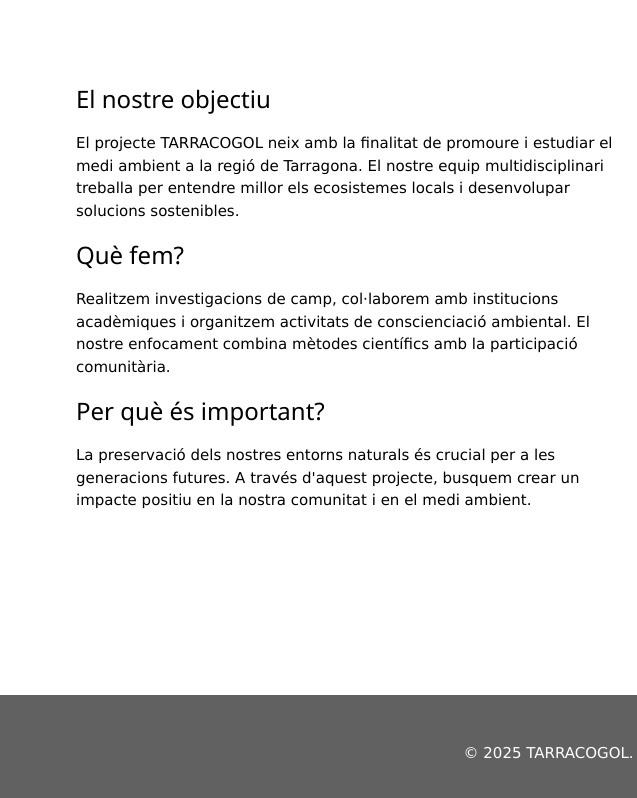
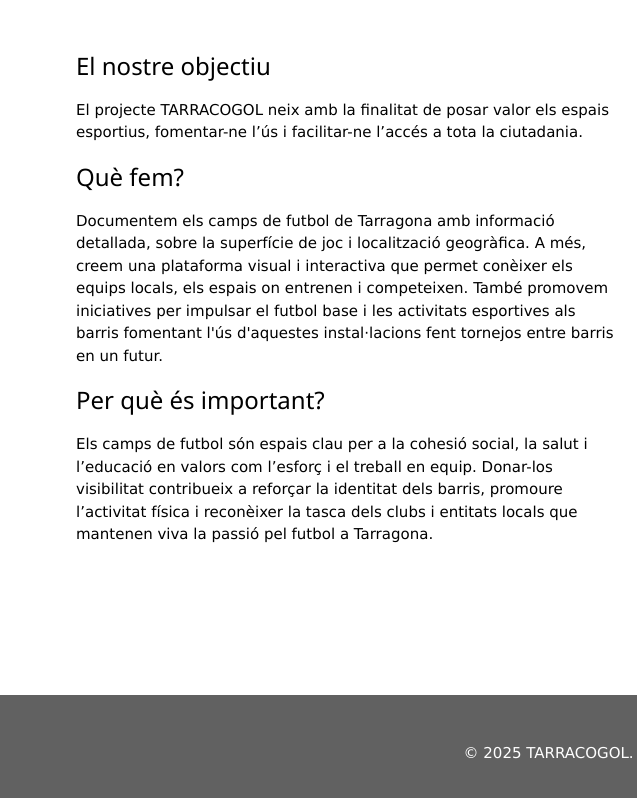
Before and after one commit to Enriccanals/_tarracogol, a plain HTML site: page index.html in a window 1280 px wide. Shown: the part 968-1766 px from the top of the page, 0-637 px from the left. Drawn offline with nearby package versions, Linux system fonts and the light colour scheme.

Commit message:
Update index.html

```diff
--- a/index.html
+++ b/index.html
@@ -138,13 +138,13 @@
         <div class="about-section">
             <div class="about-text">
                 <h3>El nostre objectiu</h3>
-                <p>El projecte TARRACOGOL neix amb la finalitat de promoure i estudiar el medi ambient a la regió de Tarragona. El nostre equip multidisciplinari treballa per entendre millor els ecosistemes locals i desenvolupar solucions sostenibles.</p>
+                <p>El projecte TARRACOGOL neix amb la finalitat de posar valor els espais esportius, fomentar-ne l’ús i facilitar-ne l’accés a tota la ciutadania.</p>
 
                 <h3>Què fem?</h3>
-                <p>Realitzem investigacions de camp, col·laborem amb institucions acadèmiques i organitzem activitats de conscienciació ambiental. El nostre enfocament combina mètodes científics amb la participació comunitària.</p>
+                <p>Documentem els camps de futbol de Tarragona amb informació detallada, sobre la superfície de joc i localització geogràfica. A més, creem una plataforma visual i interactiva que permet conèixer els equips locals, els espais on entrenen i competeixen. També promovem iniciatives per impulsar el futbol base i les activitats esportives als barris fomentant l'ús d'aquestes instal·lacions fent tornejos entre barris en un futur.</p>
 
                 <h3>Per què és important?</h3>
-                <p>La preservació dels nostres entorns naturals és crucial per a les generacions futures. A través d'aquest projecte, busquem crear un impacte positiu en la nostra comunitat i en el medi ambient.</p>
+                <p>Els camps de futbol són espais clau per a la cohesió social, la salut i l’educació en valors com l’esforç i el treball en equip. Donar-los visibilitat contribueix a reforçar la identitat dels barris, promoure l’activitat física i reconèixer la tasca dels clubs i entitats locals que mantenen viva la passió pel futbol a Tarragona.</p>
             </div>
 
             <div class="about-image">
```
